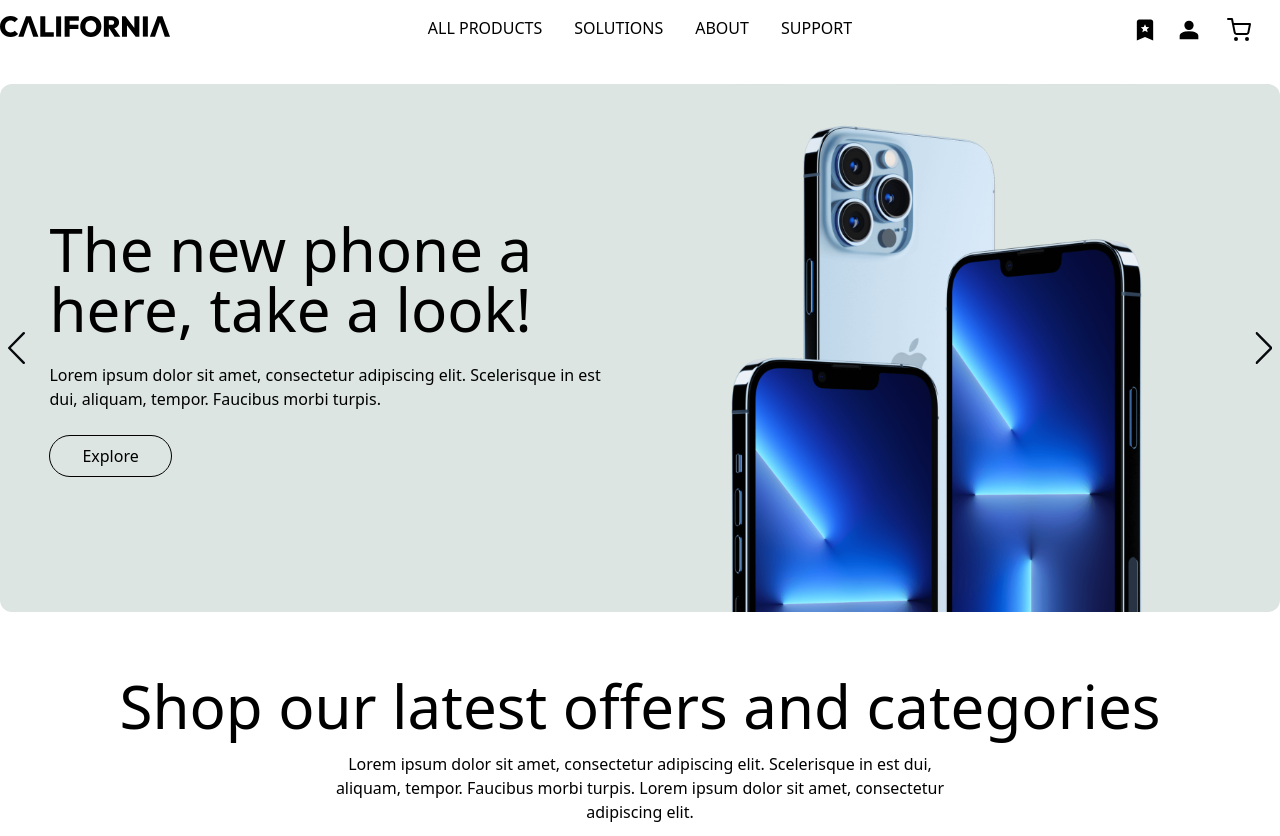
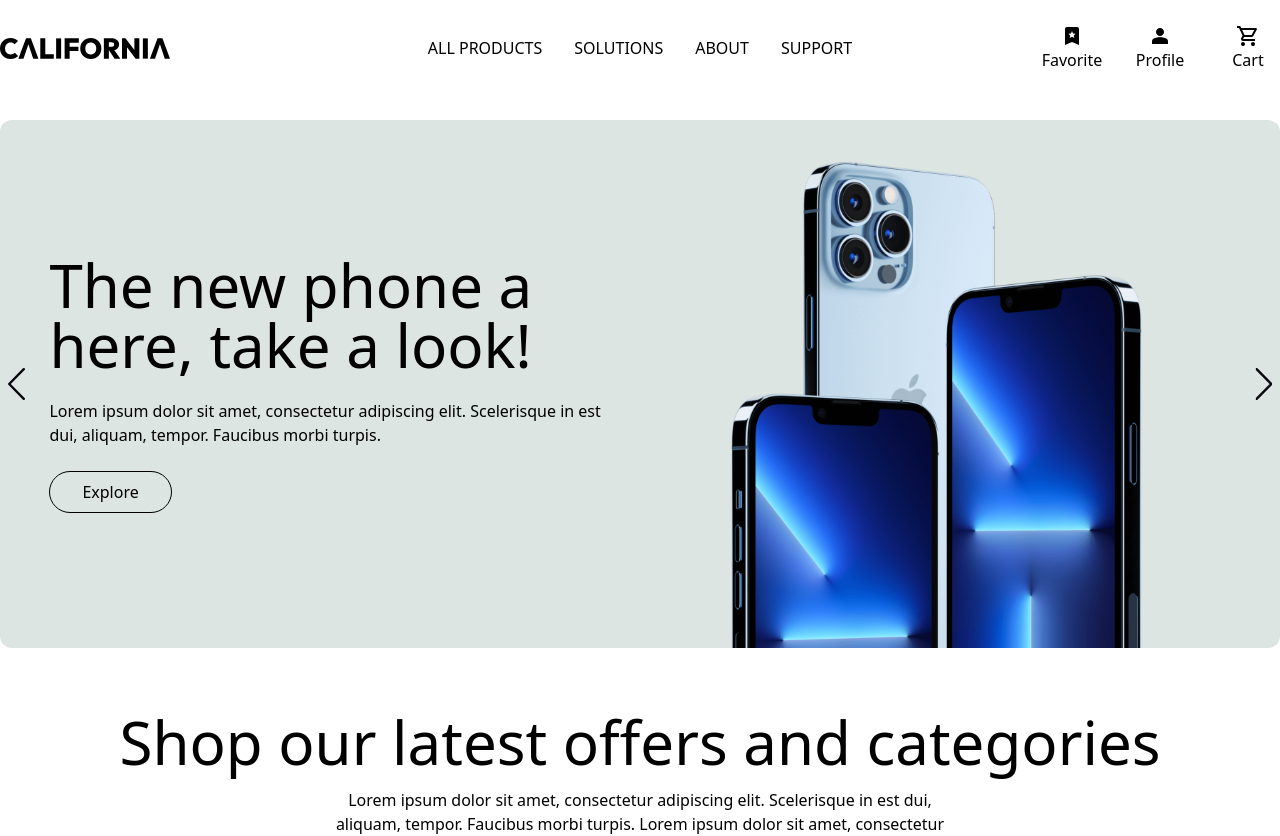
Before and after one commit to wxvrst/vueShop, a Vue app: page /main in a window 1280 px wide. Shown: the top 836 px of the page. Built offline with nearby package versions, Linux system fonts and the light colour scheme.

Commit message:
add modal

```diff
--- a/src/components/layout/Header.vue
+++ b/src/components/layout/Header.vue
@@ -1,4 +1,7 @@
 <script setup lang="ts">
+import image1 from "@/public/favorite_icon.svg";
+import image2 from "@/public/profile_icon.svg";
+import image3 from "@/public/cart_icon.svg";
 const links = [
     {
         title: "ALL PRODUCTS",
@@ -17,10 +20,27 @@ const links = [
         href: "/support",
     },
 ];
+const linkIcons = [
+    {
+        title: "Favorite",
+        icon: image1,
+        href: "/favorite",
+    },
+    {
+        title: "Profile",
+        icon: image2,
+        href: "/profile",
+    },
+    {
+        title: "Cart",
+        icon: image3,
+        href: "/cart",
+    },
+];
 </script>
 <template>
-    <header class="flex justify-between w-full my-4">
-        <router-link to="/main">
+    <header class="flex justify-between w-full my-6 items-center">
+        <router-link to="/main" class="w-60">
             <img src="@/public/logo.svg" alt="logo" />
         </router-link>
         <div class="flex gap-8">
@@ -33,23 +53,15 @@ const links = [
                 {{ link.title }}
             </router-link>
         </div>
-        <div class="flex gap-4 items-center justify-center w-42.5">
-            <router-link to="/favorite">
-                <img
-                    src="@/public/favorite_icon.svg"
-                    alt="favorite icon"
-                    class="w-7"
-                />
-            </router-link>
-            <router-link to="/profile">
-                <img
-                    src="@/public/profile_icon.svg"
-                    alt="profile icon"
-                    class="w-7"
-                />
-            </router-link>
-            <router-link to="/cart">
-                <img src="@/public/cart_icon.svg" alt="cart icon" />
+        <div class="flex gap-6 items-center justify-center w-fit">
+            <router-link
+                v-for="(item, index) in linkIcons"
+                :to="item.href"
+                :key="index"
+                class="flex flex-col items-center group w-16"
+            >
+                <img :src="item.icon" :alt="item.title" />
+                <span class="group-hover:text-black/50">{{ item.title }}</span>
             </router-link>
         </div>
     </header>
--- a/src/components/ui/Modal.vue
+++ b/src/components/ui/Modal.vue
@@ -1,13 +1,20 @@
 <script setup lang="ts">
 const props = defineProps<{
-    visible: boolean;
+    isOpen: boolean;
+    image?: string;
 }>();
 const emit = defineEmits<{
-    click: [];
+    close: [];
 }>();
 </script>
 <template>
-    <div v-if="visible" @click="">
-        <slot> </slot>
+    <div
+        v-if="isOpen"
+        class="flex fixed w-full h-full top-0 left-0 bg-black/40 items-center justify-center"
+        @click.self="emit('close')"
+    >
+        <div class="w-4/10 justify-center" @click.stop>
+            <slot />
+        </div>
     </div>
 </template>
--- a/src/pages/ProductPage/ProductPage.vue
+++ b/src/pages/ProductPage/ProductPage.vue
@@ -1,13 +1,28 @@
 <script setup lang="ts">
 import { useProductStore } from "@/store/products";
+import { useCartStore } from "@/store/cart";
 import Button from "@/components/ui/Button.vue";
-import { useCartStore } from "@/store/cart";
 import ReviewCard from "@/components/ui/ReviewCard.vue";
+import Modal from "@/components/ui/Modal.vue";
 
 const productStore = useProductStore();
 const cartStore = useCartStore();
 const route = useRoute();
 
+const isModalOpen = ref<boolean>(false);
+const modalImage = ref<string | null>(null);
+const isScaled = ref<boolean>(false);
+const toggleScale = () => {
+    isScaled.value = !isScaled.value;
+};
+const handleToggleModal = (image?: string) => {
+    isModalOpen.value = !isModalOpen.value;
+    if (image) {
+        modalImage.value = image;
+    } else {
+        modalImage.value = null;
+    }
+};
 const currentProduct = computed(() => productStore.currentProduct);
 const handleAddToCart = () => {
     if (currentProduct.value) {
@@ -63,15 +78,26 @@ onMounted(() => {
         </div>
         <span class="text-left text-2xl">More images:</span>
         <div class="border-b border-gray-200 my-2" />
-        <div class="flex gap-2">
+        <div class="flex gap-2 relative">
             <img
                 v-for="(image, index) in currentProduct?.images"
                 :key="index"
                 :src="image"
                 alt="currentProduct.title"
-                class="w-48 bg-gray-100 rounded"
+                class="w-48 bg-gray-100 rounded cursor-pointer"
+                @click="handleToggleModal(image)"
             />
-            <!-- <img :src="image" alt="image modal" class="place-self-center" /> -->
+            <Modal :isOpen="isModalOpen" @close="handleToggleModal">
+                <!-- Можно попробовать сделать по индексу и добавить предыдущая/следующая -->
+                <img
+                    v-if="modalImage"
+                    :src="modalImage"
+                    alt="title"
+                    class="cursor-zoom-in flex bg-white/80 rounded-lg transition-transform duration-100"
+                    :class="{ 'scale-160 cursor-zoom-out': isScaled }"
+                    @click="toggleScale"
+                />
+            </Modal>
         </div>
         <span class="text-left text-2xl">Reviews:</span>
         <div class="border-b border-gray-200 my-2" />
```
Also changed, not shown: src/public/cart_icon.svg.
